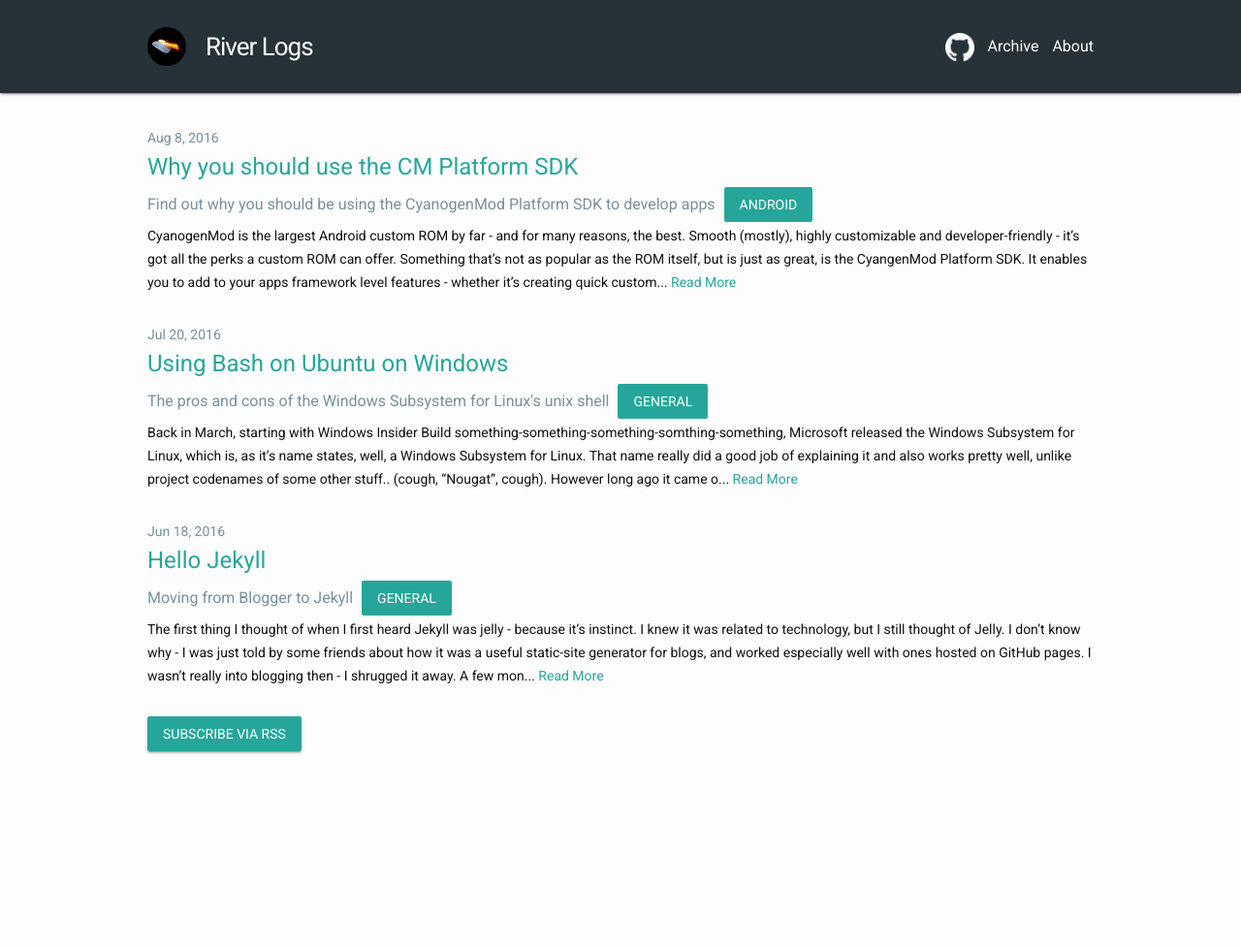
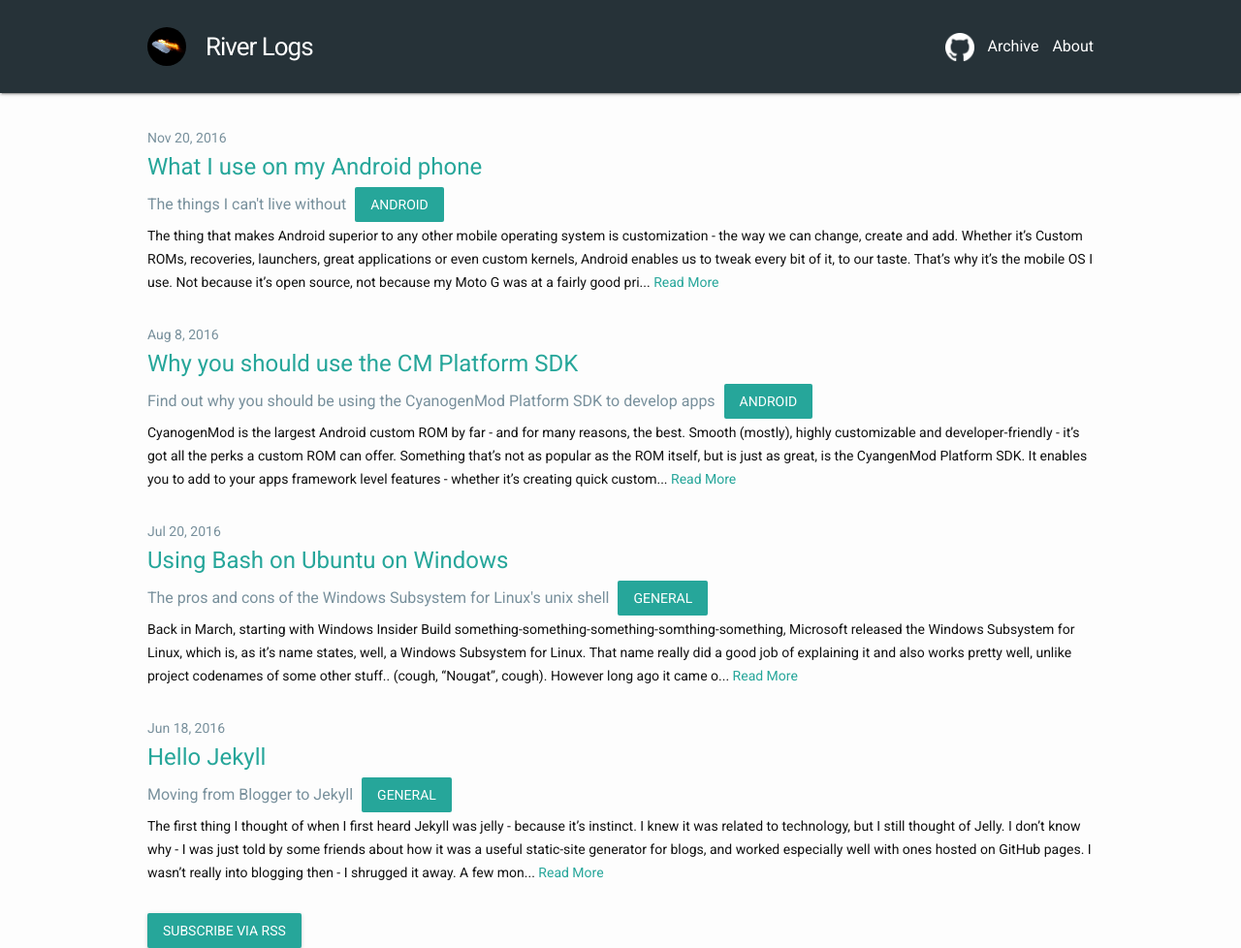
Before and after one commit to manasrawat/manasrawat.github.io, a Jekyll site: the page built from index.html, in a window 1280 px wide and 978 px high. Shown: the whole window at 97% size. Built offline with Jekyll 4.4.1, drawn with Linux system fonts in a browser that asks for light colours; nearby versions of some CDN libraries.

Commit message:
New post!

```diff
--- /dev/null
+++ b/_posts/2016-11-20-what-I-use-on-my-android-phone.markdown
@@ -0,0 +1,43 @@
+---
+layout: post
+title:  "What I use on my Android phone"
+date:   2016-11-20 00:00:00 +0000
+category: android
+description: "The things I can't live without"
+---
+The thing that makes Android superior to any other mobile operating system is customization - the way we can change, create and add. Whether it's Custom ROMs, recoveries, launchers, great applications or even custom kernels, Android enables us to tweak every bit of it, to our taste. That's why it's the mobile OS I use. Not because it's open source, not because my Moto G was at a fairly good price - because it's a "personal OS", quite literally. In this post (haven't had one in ages - sorry about that. Life and stuf...), I'll be giving a glimpse at how my phone is.
+<br>
+<br>
+
+### Custom ROM <img style="height:45px" src="https://cdn-corp.cyngn.com/corp/cid.jpg"/>
+If it wasn't abvious from my previous posts, I run **CyanogenMod** (CM14.1 nightlies) on my Android phone. The reason I chose to use a custom ROM, other than the many customization options and features including theming and UI tweaking, is because it was taking forever for Motorola to release an update for my phone. Just kidding (about the reason - Motorola were actually taking a very long time to send a 5.1 OTA), it's totally because of the former. Now, the reason I chose CyanogenMod, is because - well, it's the most popular and largest Custom ROM out there... and it was the only option for my device back then. And still is.
+<br>
+<br>
+
+### Custom Recovery <img style="height:45px" src="http://lh6.ggpht.com/wTyAuL3K0zm24DBG5vIcM6AECpWQBmfasI_7FK6yWaA6ITTKP1az8KbaOg2VxwNsbwQO=w256"/>
+TWRP FTW! Among the many, many reasons why I use this (including it being like one of the only 2 custom recoveries availiable - and the only one still actively developed), it providing a touch-sensitive graphical user interface is one.
+<br>
+<br>
+
+### Launcher <img style="height:45px" src="https://lh3.googleusercontent.com/Ls2r7yTdpAiZRQwzA7uLJgiHeHyV9nw3uZSScEQ76bdm9k6sYGJLxCHoMfLVk6Zbaik=w300-rw"/>
+I use **Nova Launcher Prime with TeslaUnread** as my homescreen launcher. What appealed this to me wasn't actually the customization - I prefer to go simple with launchers. Instead, it's simplicity, speed, efficeny, Unread notification count and Android 7.1 app shortcuts support (something Trehbuchet 7.1 has yet to include) is what drew me to it. I would highly recommend it to anyone considering purchasing Prime.
+<br>
+<br>
+
+### File Manager <img style="height:45px" src="https://lh3.googleusercontent.com/YVid6QGAmpsuJuxgoDcj52_Dw_5n7iMOTvjbAYxAn7XHvJ83sshASmN9dApmqiI20x8=w300-rw"/>
+Like Nova Launcher Prime, **Solid Explorer** is definitely a worthwile investment. Since what happened with ES, Solid filled the void as Android's top file manager.
+<br>
+<br>
+
+### Browser <img style="height:45px" src="http://www.iconarchive.com/download/i98306/dakirby309/simply-styled/Google-Chromium.ico"/>
+**Chromium** is my phone's web browser, installed and automatically updated by Federico Dossena's free and open source app **Chromium Auto Updater** ([check out it's source code on GitHub](https://github.com/adolfintel/chromiumUpdater) and [get it on Google Play](https://play.google.com/store/apps/details?id=com.dosse.chromiumautoupdater)). These two apps, combined, grant a pleasent, feature-rich and efficent experience.
+<br>
+<br>
+
+### F-Droid <img style="height:45px" src="https://avatars3.githubusercontent.com/u/8239603?v=3&s=400"/>
+Most of us Androiders can't live without Google Play - and that includes me. However, there are some great FOSS apps that people are largely unaware of - and that's why F-Droid is here. What's more, paid/"pro" versions of open source apps on the Play Store are availiable for free on F-Droid - due to them building from the same source as the free version. This app store is where I got **Turbo Editor**, **Etar Calendar**, **AdAway**, **BusyBox Installer**, **Atomic IRC client**, **NewPipe YouTube client**, **FreeOTP 2-Step Autho** and **Bubble comic reader** from. If you see a FOSS app on the Play Store that hasn't been updated in ages - chances are the developer's switched their primary marketplace to F-Droid.
+<br>
+<br>
+
+### Other stuff
+I also use the **OnePlus Gallery** app (from [apkmirror](http://www.apkmirror.com/apk/oneplus-ltd/oneplus-gallery/oneplus-gallery-1-2-1-release/oneplus-gallery-1-2-1-android-apk-download/)), Motorola's **Command Center widget** (from [XDA](http://forum.xda-developers.com/moto-maxx/themes-apps/moto-z-command-center-widget-t3417171)), **Hangouts** (for my SMS) and **ROM Manager** (for restoring apps after flashing new ROMs/switching build paths).
--- a/about.html
+++ b/about.html
@@ -15,7 +15,7 @@ li { margin-bottom: 0; }
         <h2 class="post-container">
           <a style="margin-top: 5px" class="post-link">About this blog</a>
 		    <div class="post-content" style="font-size: 14px; line-height: 24px">
-				I created River Logs (simply titled "Manas Rawat's Blog" back then) in June 2016, using Jekyll - "a blog-aware, static site generator" (that's the official description), along with Google's mdl library and gh-pages. In order to locally run it, to test changes before pushing them live, I used Git on Bash on Ubuntu on Windows - read <a href="/general/2016/06/18/hello-jekyll.html">this post</a> to see how this blog came to be. Though featuring posts on a variety of different topics (or intended to, anyway), the primary focus will always be computing/programming, whether it's Android development or Windows power-using. The source code for this blog can be found <a href="https://github.com/cyource/cyource.github.io">here</a>.
+				I created River Logs (simply titled "<b>Manas Rawat's Blog</b>" back then) in June 2016, using Jekyll - "a blog-aware, static site generator" (that's the official description), along with Google's mdl library and gh-pages. In order to locally run it, to test changes before pushing them live, I used Git on Bash on Ubuntu on Windows - read <a href="/general/2016/06/18/hello-jekyll.html">this post</a> to see how this blog came to be. Though featuring posts on a variety of different topics (or intended to, anyway), the primary focus will always be computing/programming, whether it's Android development or Windows power-using. The source code for this blog can be found <a href="https://github.com/cyource/cyource.github.io">here</a>.
 			</div>
         </h2>
       </li>
@@ -33,7 +33,7 @@ li { margin-bottom: 0; }
         <h2 class="post-container">
           <a class="post-link">Computer Programming</a>
 		    <div class="post-content" style="font-size: 14px; line-height: 24px">
-				I primarily code in object-orientated languages including <b>Java</b> <i>(for GUI Android Apps)</i>, <b>C++</b> <i>(for Native Android command-line/terminal apps)</i>, <b>C, C#</b>, and some <b>Python</b>. I use styling, templating and markup languages for both web development (working on my blog) - <b>CSS, Liquid and HTML</b> - and for the look and feel of GUI Android Apps - <b>XML</b>. In addition to these languages, I also have a bit of experience with <b>JavaScript</b>. The source code for this blog and many of my projects can be found on <a href="https://github.com/cyource">my GitHub</a>. I am also pretty well-versed in using <b>Shell, Bash and ADB</b>, and - as shown by the look and feel of this blog, my GUI Android Apps, and icons/logos I created - in user interface design.
+				I primarily code in object-orientated languages including <b>Java</b>, <b>C#</b>, <b>C</b>, <b>C++</b> and some <b>Python</b>. I use styling, templating and markup languages for both web development (working on my blog) - <b>CSS, Liquid and HTML</b> - and for the look and feel of GUI Android Apps - <b>XML</b>. In addition to these languages, I also have a bit of experience with <b>JavaScript</b>. The source code for this blog and many of my projects can be found on <a href="https://github.com/cyource">my GitHub</a>. I am also pretty well-versed in using <b>Shell, Bash and ADB</b>, and - as shown by the look and feel of this blog, my GUI Android Apps, and icons/logos I created - in user interface design.
 			</div>
         </h2>
       </li>
```
Also changed, not shown: other parts of about.html (+1 -1 lines).
